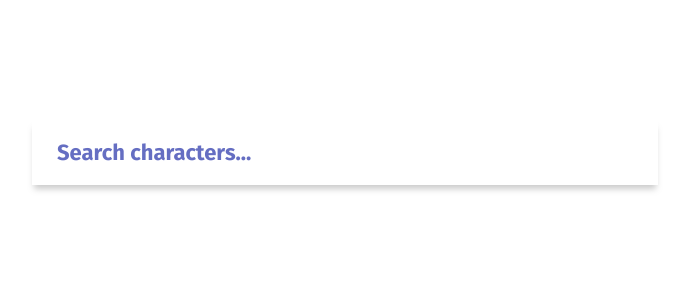
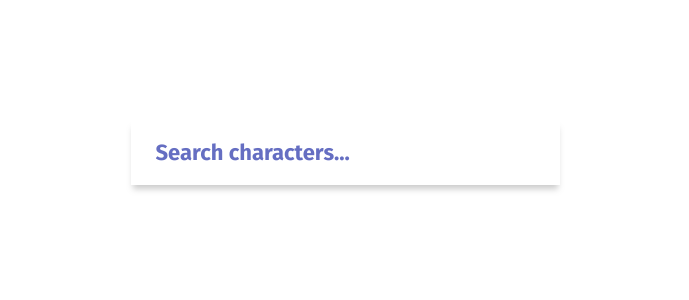
Before and after one commit to gordienkodev/fuse8-task, a React (Vite) app: page / in a window 1280 px wide. Shown: the top 300 px of the page, without its empty margins (295-984 px from the left). Built offline with nearby package versions, Linux system fonts and the light colour scheme.

Commit message:
feat: add count fix css

```diff
--- a/src/App.module.scss
+++ b/src/App.module.scss
@@ -10,5 +10,22 @@
   justify-content: center;
   flex-direction: column;
   align-items: center;
-  gap: 100px;
 }
+
+.search {
+  display: flex;
+  align-items: center;
+  flex-direction: column;
+  max-width: 429px;
+  width: 100%;
+  padding-bottom: 67px;
+
+  .count {
+    align-self: flex-start;
+    padding-left: 39px;
+    color: rgb(40, 38, 38);
+    font-family: Montserrat;
+    font-size: 16px;
+    font-weight: 400;
+  }
+}
--- a/src/App.tsx
+++ b/src/App.tsx
@@ -1,14 +1,27 @@
+import { useState } from 'react';
+import { useCharactersSearch } from './hooks/useCharactersSearch';
 import styles from './App.module.scss';
-import { useState } from 'react';
 import SearchForm from './components/SearchForm/SearchForm';
 import SearchResults from './components/SearchResults/SearchResults';
 
 const App = () => {
   const [query, setQuery] = useState('');
+  const { count, characters, loading, error } = useCharactersSearch(query);
+
   return (
     <div className={styles.container}>
-      <SearchForm onSearch={setQuery} />
-      <SearchResults query={query} />
+      <div className={styles.search}>
+        <SearchForm onSearch={setQuery} />
+        {count > 0 && characters && (
+          <div className={styles.count}>Found characters: {count}</div>
+        )}
+      </div>
+      <SearchResults
+        query={query}
+        characters={characters}
+        loading={loading}
+        error={error}
+      />
     </div>
   );
 };
--- a/src/components/SearchForm/SearchForm.module.scss
+++ b/src/components/SearchForm/SearchForm.module.scss
@@ -2,6 +2,7 @@
   padding-top: 120px;
   width: 100%;
   max-width: 626px;
+  padding-bottom: 13px;
 }
 
 input {
--- a/src/components/SearchResults/SearchResults.tsx
+++ b/src/components/SearchResults/SearchResults.tsx
@@ -1,18 +1,34 @@
-import { useCharactersSearch } from '../../hooks/useCharactersSearch';
 import CharacterCard from '../CharacterCard/CharacterCard';
 import styles from './SearchResults.module.scss';
 
-type SearchResultsProps = { query: string };
+type SearchResultsProps = {
+  query: string;
+  characters: {
+    id: number;
+    name: string;
+    status: string;
+    species: string;
+    created: string;
+  }[];
+  loading: boolean;
+  error: string;
+};
 
-const SearchResults = ({ query }: SearchResultsProps) => {
-  const { characters, loading, error } = useCharactersSearch(query);
-
-  if (loading) return <p>Загрузка...</p>;
-  if (error) return <p>Ошибка: {error}</p>;
+const SearchResults = ({
+  query,
+  characters,
+  loading,
+  error,
+}: SearchResultsProps) => {
+  if (loading) return <p>loading...</p>;
+  if (error) return <p>error: {error}</p>;
 
   return (
     <div className={styles.resultsGrid}>
-      {characters.map((card, index) => (
+      {characters.length === 0 && query.length >= 4 ? (
+        <p>nothing found</p>
+      ) : (
+        characters.map((card, index) => (
           <div
             key={card.id}
             className={`${styles.card} ${index < 2 ? styles.large : ''}`}
@@ -26,7 +42,8 @@ const SearchResults = ({ query }: SearchResultsProps) => {
                 .replace(/\//g, '.')}
             />
           </div>
-      ))}
+        ))
+      )}
     </div>
   );
 };
--- a/src/hooks/useCharactersSearch.ts
+++ b/src/hooks/useCharactersSearch.ts
@@ -1,6 +1,6 @@
 import { useState, useEffect } from 'react';
 
-interface Character {
+export interface Character {
   id: number;
   name: string;
   status: string;
@@ -10,12 +10,14 @@ interface Character {
 
 export const useCharactersSearch = (query: string) => {
   const [characters, setCharacters] = useState<Character[]>([]);
+  const [count, setCount] = useState<number>(0);
   const [loading, setLoading] = useState(false);
   const [error, setError] = useState('');
 
   useEffect(() => {
-    if (query.length < 3) {
+    if (query.length <= 3) {
       setCharacters([]);
+      setCount(0);
       setError('');
       return;
     }
@@ -30,6 +32,7 @@ export const useCharactersSearch = (query: string) => {
         );
         const data = await response.json();
         if (response.ok) {
+          setCount(data.info.count);
           setCharacters(
             (data.results as Character[])?.map(
               ({ id, name, status, species, created }) => ({
@@ -42,10 +45,10 @@ export const useCharactersSearch = (query: string) => {
             ) || []
           );
         } else {
-          throw new Error(data.error || 'Ошибка загрузки данных');
+          throw new Error(data.error || 'Data loading error');
         }
       } catch (err) {
-        setError(err instanceof Error ? err.message : 'Ошибка запроса');
+        setError(err instanceof Error ? err.message : 'Request error');
         setCharacters([]);
       } finally {
         setLoading(false);
@@ -55,5 +58,5 @@ export const useCharactersSearch = (query: string) => {
     fetchCharacters();
   }, [query]);
 
-  return { characters, loading, error };
+  return { count, characters, loading, error };
 };
```
Lines whose indentation alone changed are shown as unchanged.
